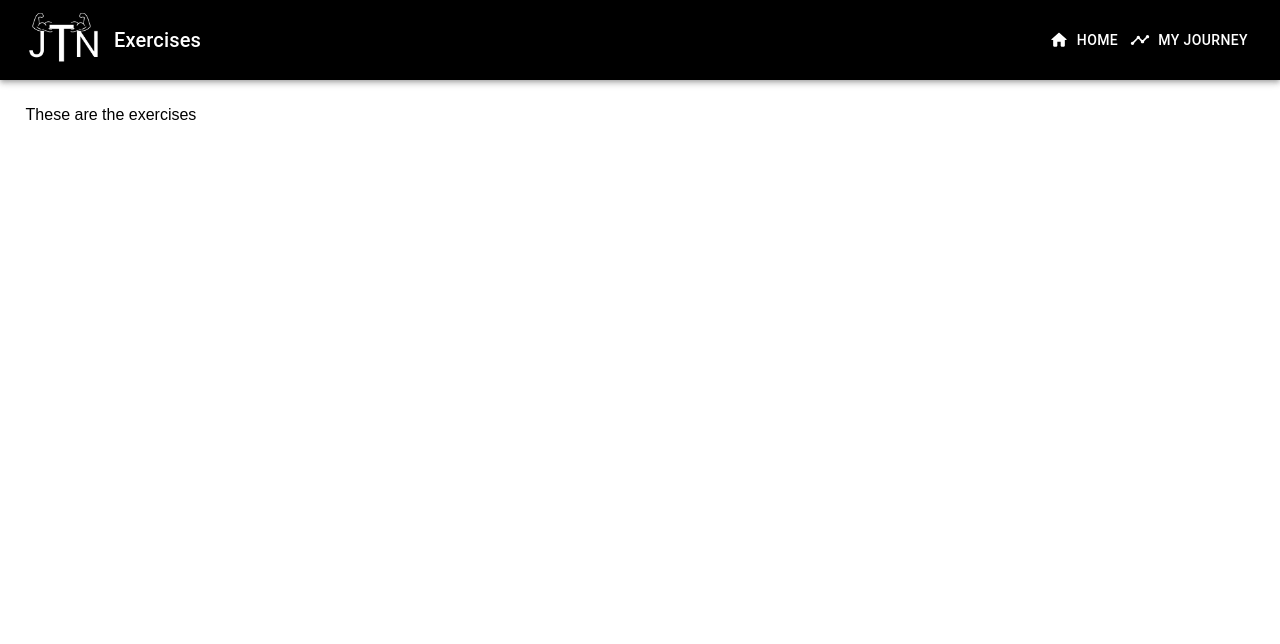
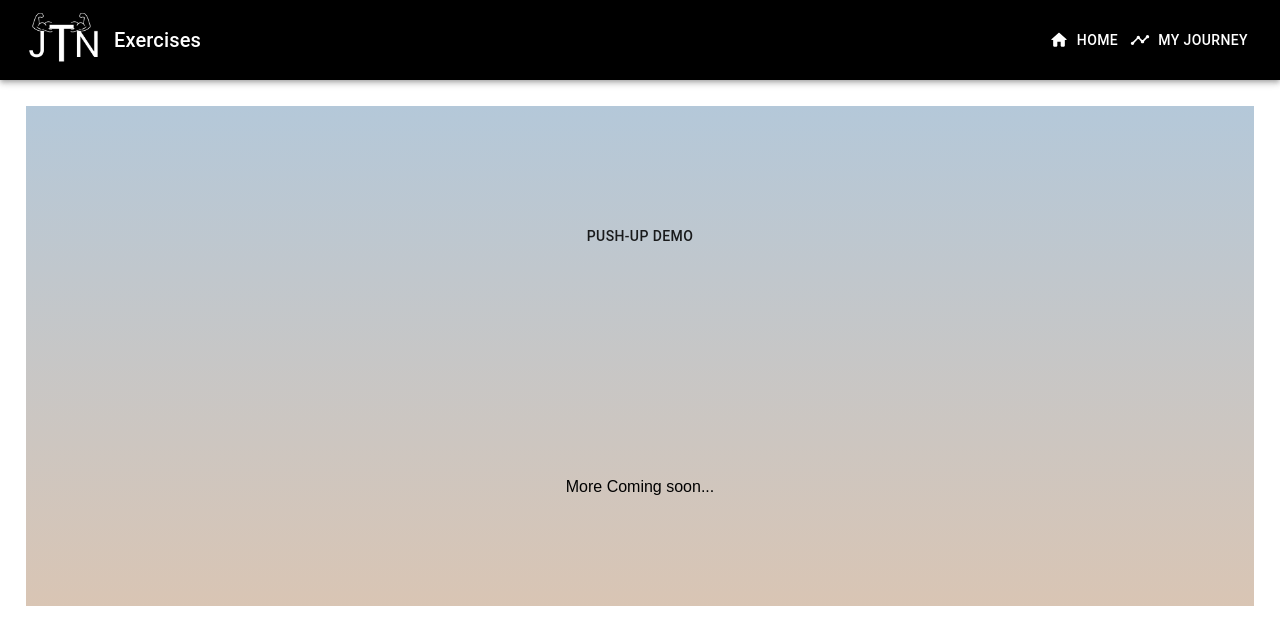
Before and after one commit to ctfirman/form-check, a React (Create React App) app in the folder frontend/: page /exercises in a window 1280 px wide. Shown: the top 644 px of the page. Built offline with nearby package versions, Linux system fonts and the light colour scheme.

Commit message:
done everything yay

```diff
--- a/frontend/src/App.js
+++ b/frontend/src/App.js
@@ -4,6 +4,7 @@ import Journey from "./components/Journey";
 import Exercises from "./components/Exercises";
 import "./css/App.css";
 import NavigationBar from "./components/NavBar";
+import Pushups from "./components/Pushups";
 
 const App = () => {
   return (
@@ -13,6 +14,8 @@ const App = () => {
         <Route path="/home" component={Home} />
         <Route path="/journey" component={Journey} />
         <Route path="/exercises" component={Exercises} />
+        <Route path="/demo" component={Pushups} />
+
       </div>
     </>
   );
--- a/frontend/src/components/Exercises.js
+++ b/frontend/src/components/Exercises.js
@@ -1,7 +1,22 @@
 import React from "react";
+import Pullups from "./Pullups";
+import Pushups from "./Pushups";
+import Squats from "./Squats";
+import "../css/Exercises.css";
+import { Button } from "@material-ui/core";
+import { Link } from "react-router-dom";
 
 function Exercises() {
-  return <div>These are the exercises</div>;
+  return (
+    <>
+      <div className="Exercises__Background">
+        <div className="Exercises__Names">
+          <Pushups />
+        </div>
+        <div className="Exercises__Names">More Coming soon...</div>
+      </div>
+    </>
+  );
 }
 
 export default Exercises;
--- a/frontend/src/components/GetData.js
+++ b/frontend/src/components/GetData.js
@@ -32,14 +32,7 @@ function GetData({ date }) {
   return (
     <div className="wrapper">
       {posts.length > 0 ? (
-        <div className="content">
-          {posts.map((post) => (
-            <div className="post">
-              <h2>{post.title}</h2>
-              <p>{post.body}</p>
-            </div>
-          ))}
-        </div>
+        console.log(posts)
       ) : (
         <p className="loading">Loading... </p>
       )}
--- a/frontend/src/components/Journey.js
+++ b/frontend/src/components/Journey.js
@@ -1,6 +1,7 @@
 import React, { useState } from "react";
 import Calendar from "react-calendar";
 import "../css/Journey.css";
+import GetData from "./GetData";
 
 function Journey() {
   const [date, setDate] = useState(new Date());
@@ -11,7 +12,7 @@ function Journey() {
       console.log(!check.includes(value));
       setCheck([...check, value]);
     }
-    console.log(check);
+    console.log(check[check.length - 1]);
   };
   // yyyy-mm-dd
   return (
@@ -32,6 +33,9 @@ function Journey() {
       <div className="Journey__Progress">
         <p>Your Progress</p>
       </div>
+      <div className="Journey__getRequest">
+        <GetData date={check[check.length - 1]} />
+      </div>
     </>
   );
 }
--- /dev/null
+++ b/frontend/src/components/Pullups.js
@@ -0,0 +1,7 @@
+import React from "react";
+
+function Pullups() {
+  return <div>Pull-ups</div>;
+}
+
+export default Pullups;
--- /dev/null
+++ b/frontend/src/components/Pushups.js
@@ -0,0 +1,18 @@
+import { Button } from "@material-ui/core";
+import React from "react";
+import ReactPlayer from "react-player";
+
+function Pushups() {
+  return (
+    <div>
+      <Button
+        href="https://photos.app.goo.gl/8A1wQvGF3Jrjis4Q6"
+        target="_blank"
+      >
+        Push-up Demo
+      </Button>
+    </div>
+  );
+}
+
+export default Pushups;
--- /dev/null
+++ b/frontend/src/components/Squats.js
@@ -0,0 +1,7 @@
+import React from "react";
+
+function Squats() {
+  return <div>Squats</div>;
+}
+
+export default Squats;
--- /dev/null
+++ b/frontend/src/css/Exercises.css
@@ -0,0 +1,12 @@
+.Exercises__Names {
+  padding: 2%;
+  display: flex;
+  padding: 7em;
+  justify-content: center;
+}
+
+.Exercises__Background {
+  background-image: linear-gradient(#b4c8d9, #d9c5b4);
+  background-color: cover;
+  height: 500px;
+}
--- a/frontend/src/css/Journey.css
+++ b/frontend/src/css/Journey.css
@@ -139,3 +139,7 @@
   padding-left: 2%;
   font-weight: bold;
 }
+
+.Journey__getRequest {
+  padding-left: 2%;
+}
```
Also changed, not shown: 1 other file (tests, documents, lock files or other folders).
